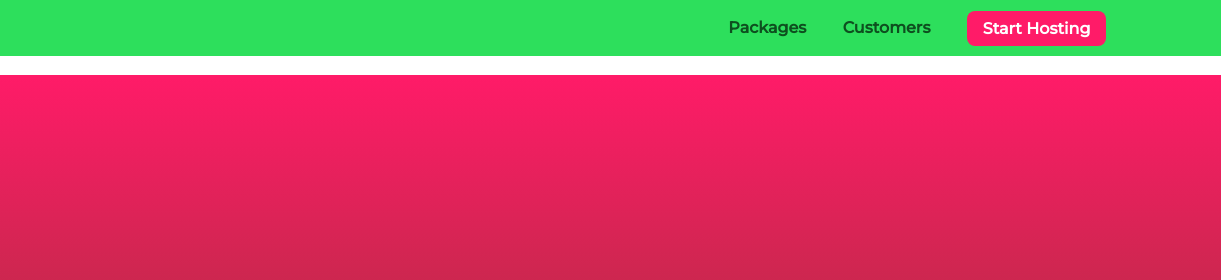
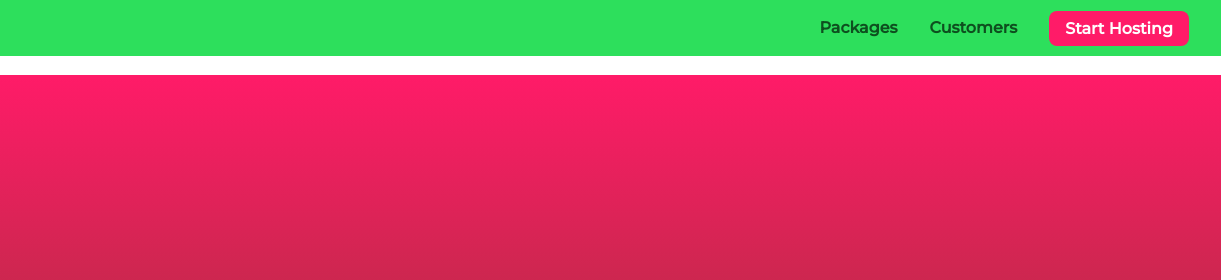
Before and after one commit to altafjava/uhost, a plain HTML site: page index.html in a window 1280 px wide. Shown: the top 280 px of the page, 59-1280 px from the left. Drawn offline with Linux system fonts and the light colour scheme.

Commit message:
add flexbox in header nav

```diff
--- a/shared.css
+++ b/shared.css
@@ -29,20 +29,19 @@ main {
   top: 0;
   left: 0;
   z-index: 1;
-}
-.main-header > div {
-  display: inline-block;
-  vertical-align: middle;
+  display: flex;
+  align-items: center;
+  justify-content: space-between;
 }
 .toggle-button {
   display: none;
-  /* width: 3rem;
+  width: 3rem;
   background: transparent;
   border: none;
   cursor: pointer;
   padding-top: 0;
   padding-bottom: 0;
-  vertical-align: middle; */
+  vertical-align: middle;
 }
 .toggle-button:focus {
   outline: none;
@@ -59,26 +58,21 @@ main {
   color: #0e4f1f;
   text-decoration: none;
   font-weight: bold;
+}
+.main-header__brand img {
   height: 2.5rem;
-  display: inline-block;
   vertical-align: middle;
 }
-.main-header__brand img {
-  height: 100%;
-}
 .main-nav {
-  display: inline-block;
-  text-align: right;
-  width: calc(100% - 126px);
-  vertical-align: middle;
+  display: flex;
 }
 .main-nav__items {
   margin: 0;
   padding: 0;
   list-style: none;
+  display: flex;
 }
 .main-nav__item {
-  display: inline-block;
   margin: 0 1rem;
 }
 .main-nav__item a,
```
